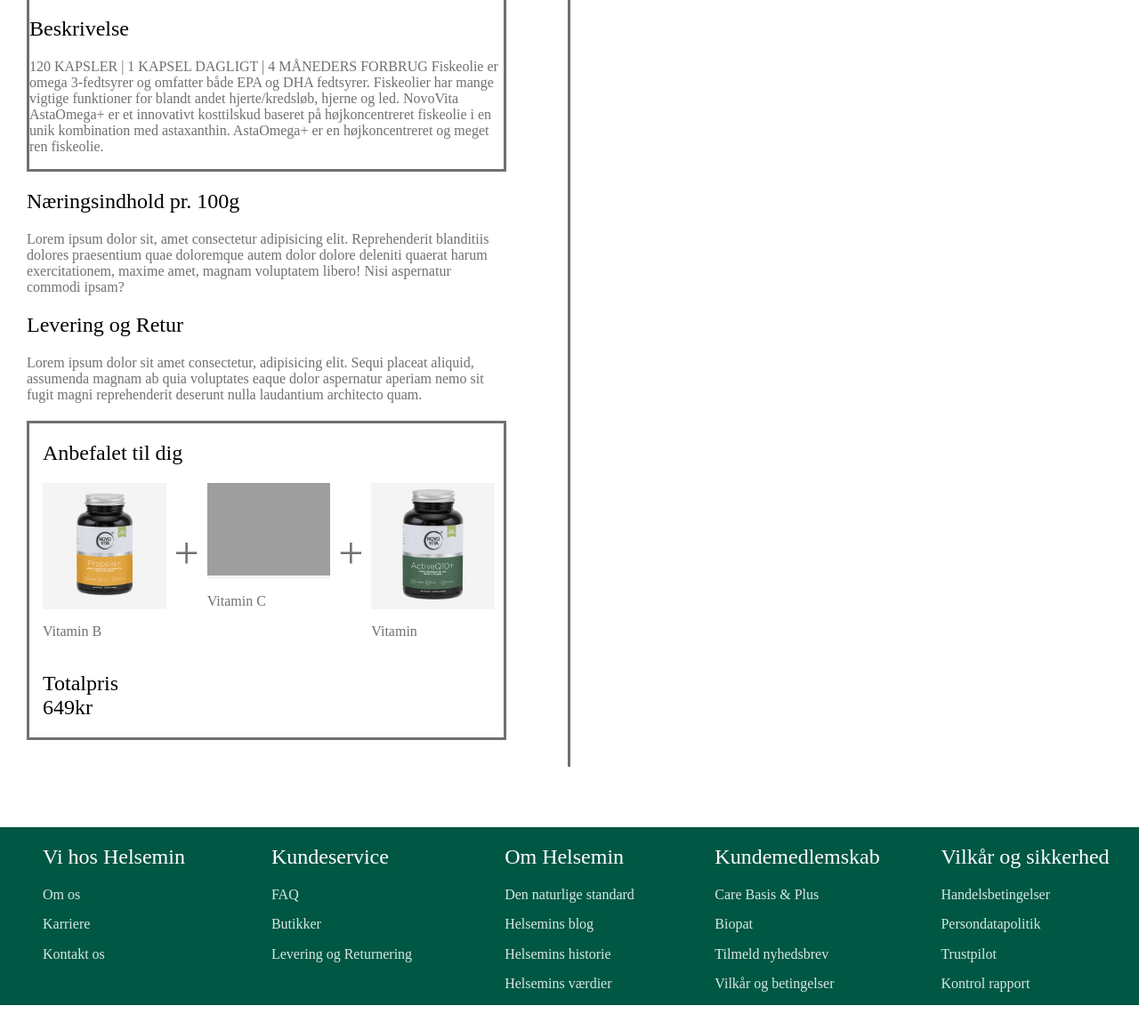
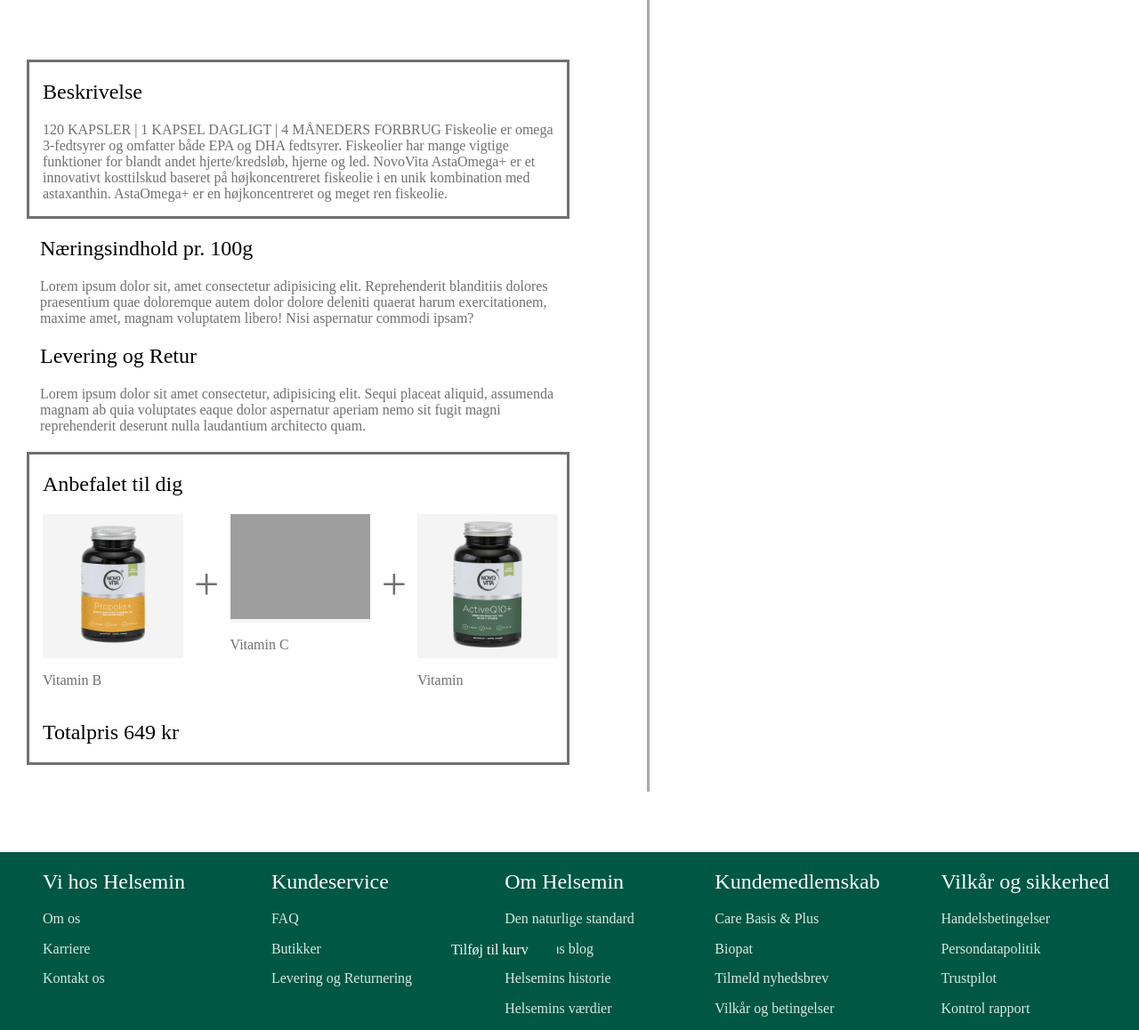
Before and after one commit to Lukaandersen/Redesign, a plain HTML site: page produktside.html in a window 1280 px wide. Shown: the part 719-1877 px from the top of the page at 89% size. Before the commit the page ends 1849 px from the top, so only its background shows below. Drawn offline with Linux system fonts and the light colour scheme; grey boxes are pictures that could not be loaded; a web font is replaced by a local one.

Commit message:
magnus her

```diff
--- a/css/produktside.css
+++ b/css/produktside.css
@@ -1,12 +1,13 @@
 .pille_text {
-  position: fixed;
+  position: absolute;
   margin-right: 100px;
+  margin-top: 25px;
   max-width: 449px;
 }
 
 .produkt_div {
   display: grid;
-  grid-template-columns: 4fr 1fr 3fr 1fr;
+  grid-template-columns: 4fr 1fr 3fr;
 }
 
 h2 {
@@ -30,7 +31,14 @@ p {
 
 .streg {
   border-right: #707070 solid;
-  margin: 20px 70px 20px 0px;
+  margin: 20px 70px 0px 0px;
+  opacity: 0.6;
+}
+
+.streg2 {
+  border-right: #707070 solid;
+  margin: 0px 70px 20px 0px;
+  opacity: 0.6;
 }
 
 .antal {
@@ -54,6 +62,10 @@ p {
   margin-top: 10px;
 }
 
+.oenskeliste img:hover {
+  scale: 1.05;
+}
+
 .pris {
   font-family: jubilat;
   font-size: 50px;
@@ -70,23 +82,31 @@ p {
   justify-content: center;
 }
 
+.tilfoej_kurv:hover {
+  scale: 1.05;
+}
+
 .hvid {
   color: white;
   margin: 10px;
 }
 
-.beskrivelse {
+.border_beskrivelse {
   border: #707070;
   border-style: solid;
   margin: 20px 0px 0px 30px;
 }
 
+.beskrivelse {
+  margin: 20px 10px 0px 15px;
+}
+
 .naeringsindhold {
-  margin: 20px 0px 0px 30px;
+  margin: 20px 0px 0px 45px;
 }
 
 .levering {
-  margin: 20px 0px 0px 30px;
+  margin: 20px 0px 0px 45px;
 }
 
 .anbefalet_grid {
@@ -114,3 +134,30 @@ p {
   border: #707070;
   border-style: solid;
 }
+
+/* .grid1_1 {
+  display: grid;
+  grid-template-columns: 1fr 1fr;
+  width: 30%;
+} */
+
+.pos_abs {
+  position: absolute;
+  width: 15%;
+  top: 221%;
+  left: 35.5%;
+}
+
+.tilfoej_kurv2 {
+  background-color: #005744;
+  display: flex;
+  border-radius: 10px;
+  align-items: center;
+  font-size: 1rem;
+  justify-content: center;
+  margin: 0px 20px 0px 20px;
+}
+
+.tilfoej_kurv2:hover {
+  scale: 1.05;
+}
--- a/produktside.html
+++ b/produktside.html
@@ -43,25 +43,18 @@
           </div>
         </div>
         <div id="central_logo">
-          <img
-            src="icons/Helsemin-Tagline-Mosque-Green_RGB .png"
-            alt="Helsemin logo"
-          />
+          <img src="icons/Helsemin-Tagline-Mosque-Green_RGB .png" alt="Helsemin logo" />
         </div>
         <div class="account_icons">
           <div>
             <div class="profile_icon">
-              <a href=""
-                ><img src="icons/profile_icon.svg" alt="profile icon"
-              /></a>
+              <a href=""><img src="icons/profile_icon.svg" alt="profile icon" /></a>
             </div>
             <div class="heart_icon">
               <a href=""><img src="icons/heart_icon.svg" alt="heart icon" /></a>
             </div>
             <div class="cart_icon">
-              <a href=""
-                ><img src="icons/shopping_cart.svg" alt="shopping cart icon"
-              /></a>
+              <a href=""><img src="icons/shopping_cart.svg" alt="shopping cart icon" /></a>
             </div>
           </div>
         </div>
@@ -87,23 +80,14 @@
       <div class="produkt_div">
         <div class="greybox">
           <div>
-            <img
-              class="pille_a"
-              src="billeder/26962-thickbox_default-Novo-Vita-AstaOmega-60-kap.png"
-              alt="a-vitamin"
-            />
+            <img class="pille_a" src="billeder/26962-thickbox_default-Novo-Vita-AstaOmega-60-kap.png" alt="a-vitamin" />
           </div>
         </div>
         <div class="streg"></div>
         <div>
           <div class="pille_text">
             <h2>Novo Vita AstaOmega+, 120 kapsler</h2>
-            <p>
-              120 KAPSLERe | 1 KAPSEL DAGLIGT | 4 MÅNEDERS FORBRUG Fiskeolie er
-              omega 3-fedtsyrer og omfatter både EPA og DHA fedtsyrer.
-              Fiskeolier har mange vigtige funktioner for blandt andet
-              hjerte/kredsløb
-            </p>
+            <p>120 KAPSLERe | 1 KAPSEL DAGLIGT | 4 MÅNEDERS FORBRUG Fiskeolie er omega 3-fedtsyrer og omfatter både EPA og DHA fedtsyrer. Fiskeolier har mange vigtige funktioner for blandt andet hjerte/kredsløb</p>
             <div class="produkt_div2">
               <div class="antal">
                 <div>
@@ -129,73 +113,61 @@
       </div>
       <div class="produkt_div">
         <div>
-          <div class="beskrivelse">
-            <h2>Beskrivelse</h2>
-            <p>
-              120 KAPSLER | 1 KAPSEL DAGLIGT | 4 MÅNEDERS FORBRUG Fiskeolie er
-              omega 3-fedtsyrer og omfatter både EPA og DHA fedtsyrer.
-              Fiskeolier har mange vigtige funktioner for blandt andet
-              hjerte/kredsløb, hjerne og led. NovoVita AstaOmega+ er et
-              innovativt kosttilskud baseret på højkoncentreret fiskeolie i en
-              unik kombination med astaxanthin. AstaOmega+ er en højkoncentreret
-              og meget ren fiskeolie.
-            </p>
+          <div class="border_beskrivelse">
+            <div class="beskrivelse">
+              <h2>Beskrivelse</h2>
+              <p>
+                120 KAPSLER | 1 KAPSEL DAGLIGT | 4 MÅNEDERS FORBRUG Fiskeolie er omega 3-fedtsyrer og omfatter både EPA og DHA fedtsyrer. Fiskeolier har mange vigtige funktioner for blandt andet hjerte/kredsløb, hjerne og led. NovoVita AstaOmega+ er
+                et innovativt kosttilskud baseret på højkoncentreret fiskeolie i en unik kombination med astaxanthin. AstaOmega+ er en højkoncentreret og meget ren fiskeolie.
+              </p>
+            </div>
           </div>
           <div class="naeringsindhold">
             <h2>Næringsindhold pr. 100g</h2>
             <p>
-              Lorem ipsum dolor sit, amet consectetur adipisicing elit.
-              Reprehenderit blanditiis dolores praesentium quae doloremque autem
-              dolor dolore deleniti quaerat harum exercitationem, maxime amet,
-              magnam voluptatem libero! Nisi aspernatur commodi ipsam?
+              Lorem ipsum dolor sit, amet consectetur adipisicing elit. Reprehenderit blanditiis dolores praesentium quae doloremque autem dolor dolore deleniti quaerat harum exercitationem, maxime amet, magnam voluptatem libero! Nisi aspernatur
+              commodi ipsam?
             </p>
           </div>
           <div class="levering">
             <h2>Levering og Retur</h2>
-            <p>
-              Lorem ipsum dolor sit amet consectetur, adipisicing elit. Sequi
-              placeat aliquid, assumenda magnam ab quia voluptates eaque dolor
-              aspernatur aperiam nemo sit fugit magni reprehenderit deserunt
-              nulla laudantium architecto quam.
-            </p>
+            <p>Lorem ipsum dolor sit amet consectetur, adipisicing elit. Sequi placeat aliquid, assumenda magnam ab quia voluptates eaque dolor aspernatur aperiam nemo sit fugit magni reprehenderit deserunt nulla laudantium architecto quam.</p>
           </div>
           <div class="tilbud">
             <h2 class="til_dig">Anbefalet til dig</h2>
             <div class="anbefalet_grid">
               <div>
                 <div class="greybox2">
-                  <img
-                    src="/billeder/27068-thickbox_default-Novo-Vita-Propolis-120-stk.jpg"
-                    alt="nove vita"
-                  />
+                  <img src="/billeder/27068-thickbox_default-Novo-Vita-Propolis-120-stk.jpg" alt="nove vita" />
                 </div>
                 <p>Vitamin B</p>
               </div>
               <p class="plus">+</p>
               <div>
                 <div class="greybox2">
-                  <img
-                    src="/billeder/multiboost-150-kapsler.png"
-                    alt="calsium"
-                  />
+                  <img src="/billeder/multiboost-150-kapsler.png" alt="calsium" />
                 </div>
                 <p>Vitamin C</p>
               </div>
               <p class="plus">+</p>
               <div>
                 <div class="greybox2">
-                  <img
-                    src="/billeder/26362-thickbox_default-Novo-Vita-Active-Q10-120-kap.jpg"
-                    alt="Novo Vita"
-                  />
+                  <img src="/billeder/26362-thickbox_default-Novo-Vita-Active-Q10-120-kap.jpg" alt="Novo Vita" />
                 </div>
                 <p>Vitamin</p>
               </div>
-              <h2>Totalpris 649kr</h2>
+              <div>
+                <h2>Totalpris 649 kr</h2>
+                <div class="pos_abs">
+                  <div class="tilfoej_kurv2">
+                    <p class="hvid">Tilføj til kurv</p>
+                  </div>
+                </div>
+              </div>
             </div>
           </div>
         </div>
-        <div class="streg"></div>
+        <div class="streg2"></div>
         <div></div>
       </div>
     </main>
```
